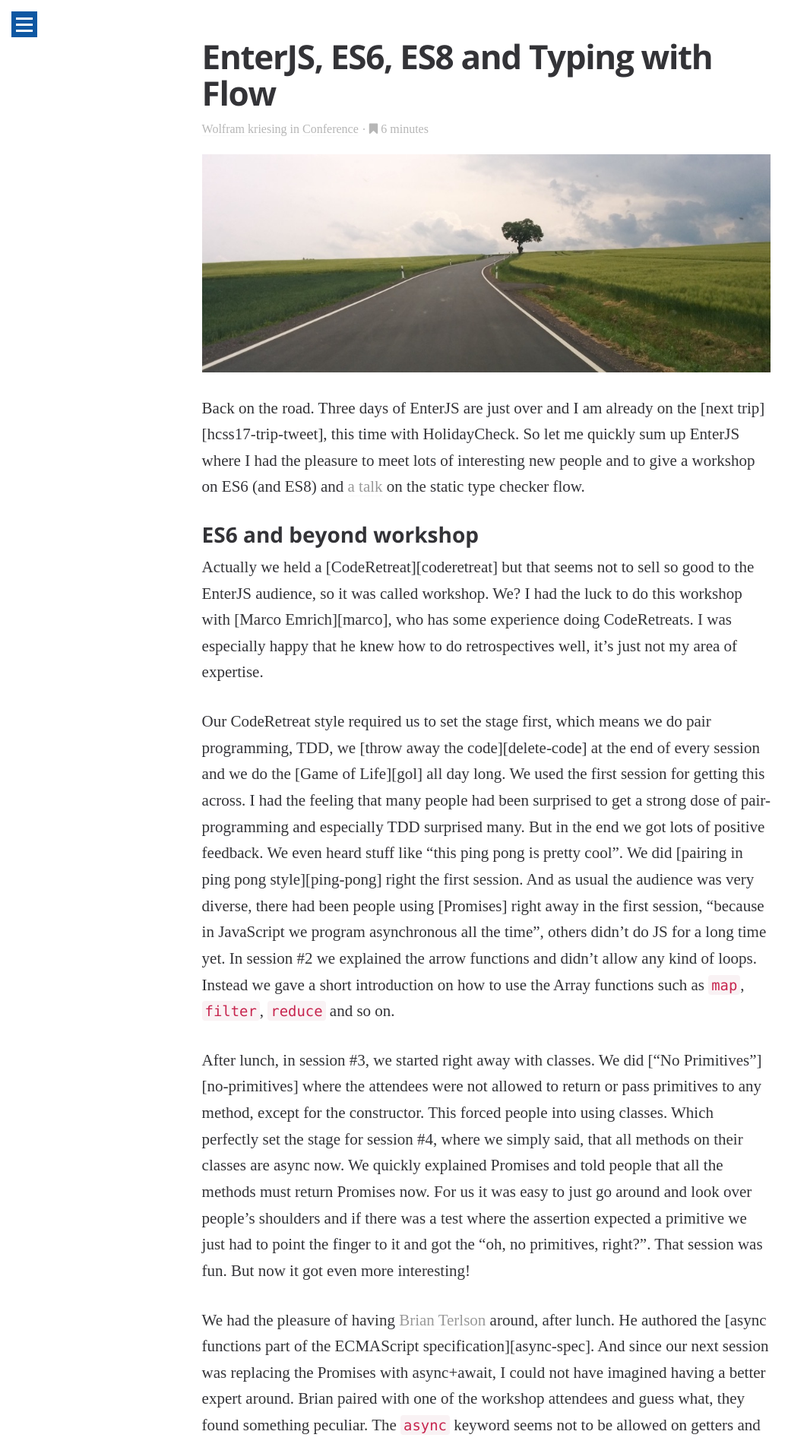
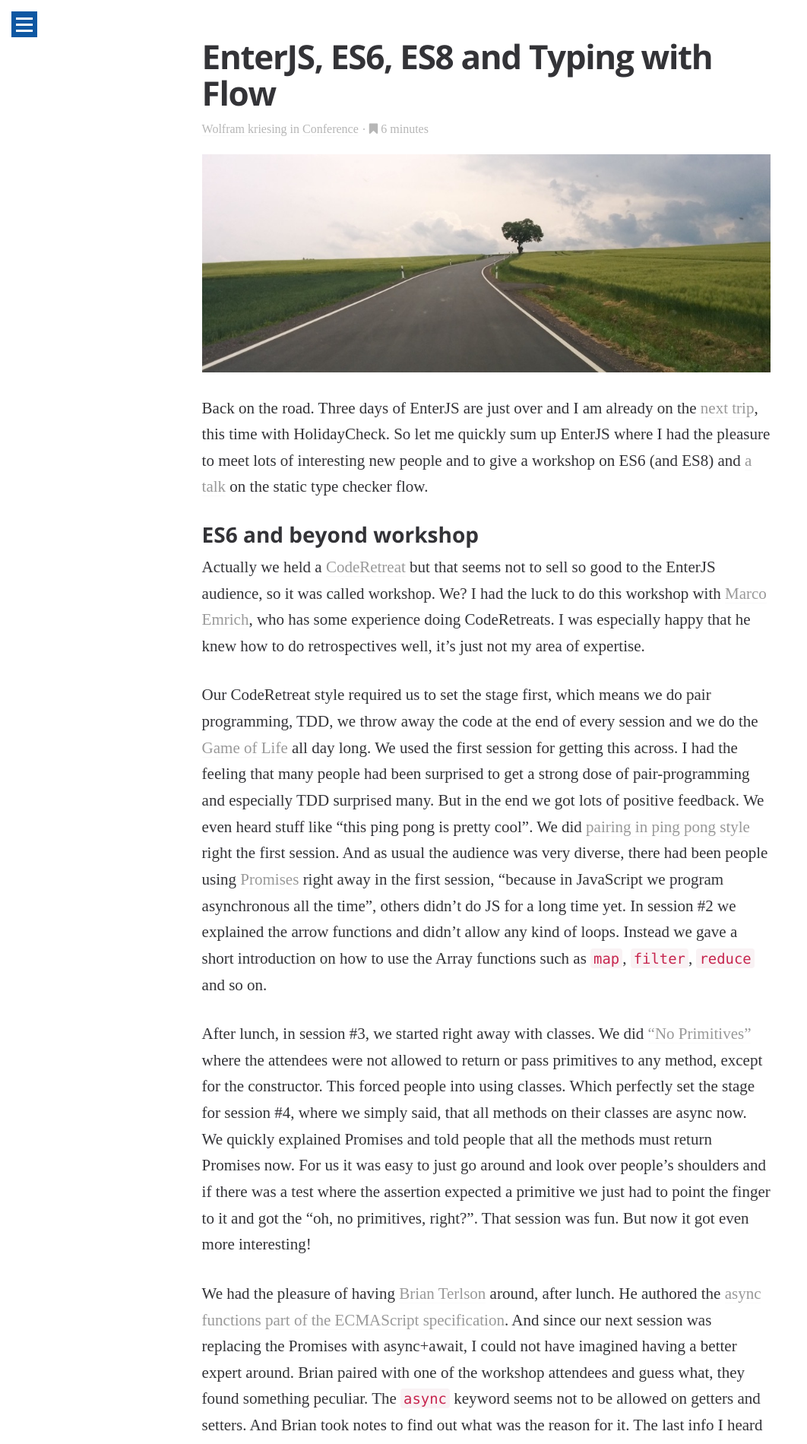
Before and after one commit to holidaycheck/tech-blog, a Jekyll site: the page built from _posts/2017-06-23-enterjs-es6-and-flowtype.md, in a window 1280 px wide. Shown: the top 1900 px of the page at 76% size, without its empty margins (0-1062 px from the left). Built offline with Jekyll 4.4.1, drawn with Linux system fonts in a browser that asks for light colours; some web fonts are replaced; some of the changed lines change nothing that is shown; some of the changed text lies outside the part shown.

Commit message:
All links done.

```diff
--- a/_posts/2017-06-23-enterjs-es6-and-flowtype.md
+++ b/_posts/2017-06-23-enterjs-es6-and-flowtype.md
@@ -26,7 +26,7 @@ We? I had the luck to do this workshop with [Marco Emrich][marco], who has some
 that he knew how to do retrospectives well, it's just not my area of expertise.
 
 Our CodeRetreat style required us to set the stage first, which means
-we do pair programming, TDD, we [throw away the code][delete-code] at the end of every session and we do the [Game of Life][gol] all
+we do pair programming, TDD, we throw away the code at the end of every session and we do the [Game of Life][gol] all
 day long. We used the first session for getting this across. I had the feeling that many people had been surprised
 to get a strong dose of pair-programming and especially TDD surprised many. But in the end we got lots of positive feedback.
 We even heard stuff like "this ping pong is pretty cool". We did [pairing in ping pong style][ping-pong]
@@ -192,19 +192,18 @@ Maybe see you next year at EnterJS, or [maybe the Clean Code Days][enterjs-vs-cc
 [flow]: https://flow.org/
 
 
-[hcss17-trip-tweet]:
-[marco]:
-[coderetreat]:
-[gol]:
-[delete-code]:
-[ping-pong]:
-[no-primitives]:
-[Promises]:
-[async-spec]:
-[kata-instructions]:
-[builder-js-file]:
-[search-js-file]:
-[generics]:
-[add-null-check-commit]: the commit where I add the if (destination.passions) check
-[remove-null-check]: where i remove the same thing
-[enterjs-vs-ccd-tweet]:
+[hcss17-trip-tweet]: https://twitter.com/wolframkriesing/status/878137941880713217
+[marco]: https://twitter.com/marcoemrich
+[coderetreat]: http://coderetreat.org/
+[gol]: https://en.wikipedia.org/wiki/Conway%27s_Game_of_Life
+[ping-pong]: http://coderetreat.org/facilitating/activities/ping-pong
+[no-primitives]: http://wiki.c2.com/?PrimitiveObsession
+[Promises]: https://promisesaplus.com/
+[async-spec]: https://github.com/tc39/ecmascript-asyncawait
+[kata-instructions]: https://gitlab.com/wolframkriesing/talk-flow-type-enterjs-2017#getting-started-as-a-kata
+[builder-js-file]: https://gitlab.com/wolframkriesing/talk-flow-type-enterjs-2017/blob/master/src/builders.js
+[search-js-file]: https://gitlab.com/wolframkriesing/talk-flow-type-enterjs-2017/blob/master/src/search.js
+[generics]: https://flow.org/en/docs/types/generics/
+[add-null-check-commit]: https://gitlab.com/wolframkriesing/talk-flow-type-enterjs-2017/commit/5d730cbc56b0bc3df13d072b597a772699238fd7
+[remove-null-check]: https://gitlab.com/wolframkriesing/talk-flow-type-enterjs-2017/commit/4ee599f8ba3b4557c26d6629da3e2cd1c147c0ab
+[enterjs-vs-ccd-tweet]: https://twitter.com/wolframkriesing/status/877826511859990528
```
